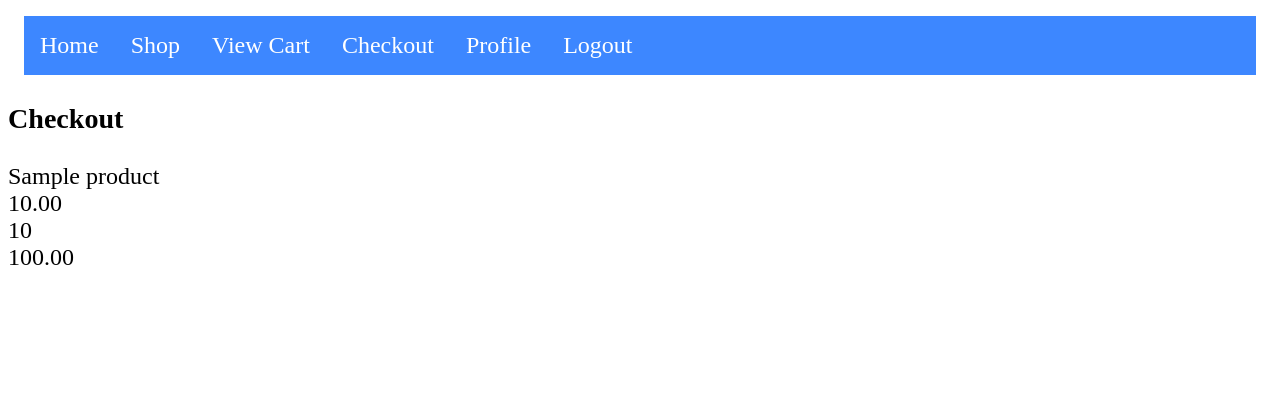
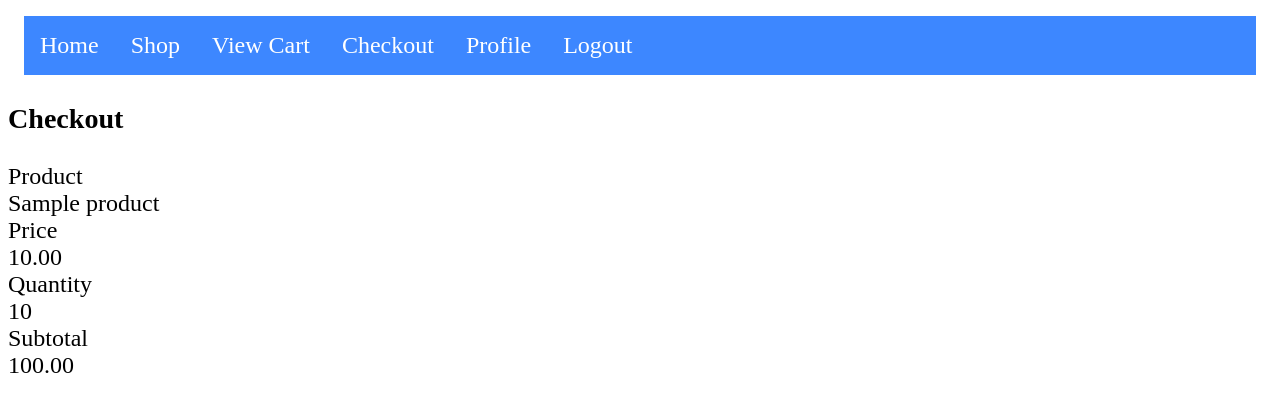
Before and after one commit to MDMoromi/IT202007, a PHP site: page /checkout.php in a window 1280 px wide. Shown: the top 412 px of the page. Run offline with PHP 8.4, Linux system fonts and the light colour scheme; the visitor is signed in with stand-in values (Sample User, id 1); tables that the repository leaves empty hold one stand-in row (values such as "Sample post"); data that the repository does not hold is empty.

Commit message:
groundwork 3

```diff
--- a/public_html/checkout.php
+++ b/public_html/checkout.php
@@ -29,14 +29,26 @@ $results = $stmt->fetchAll(PDO::FETCH_ASSOC);
             <div class="list-group-item">
                 <form method="POST">
                 <div class="row">
+					<div class="col">
+                       Product
+                    </div>
                     <div class="col">
                         <?php echo $r["name"];?>
+                    </div>
+					<div class="col">
+                       Price
                     </div>
                     <div class="col">
                         <?php echo $r["price"];?>
                     </div>
+					<div class="col">
+                       Quantity
+                    </div>
                     <div class="col">
 						<?php echo $r["quantity"];?>
+                    </div>
+					<div class="col">
+                       Subtotal
                     </div>
                     <div class="col">
                         <?php echo $r["sub"];?>
```
